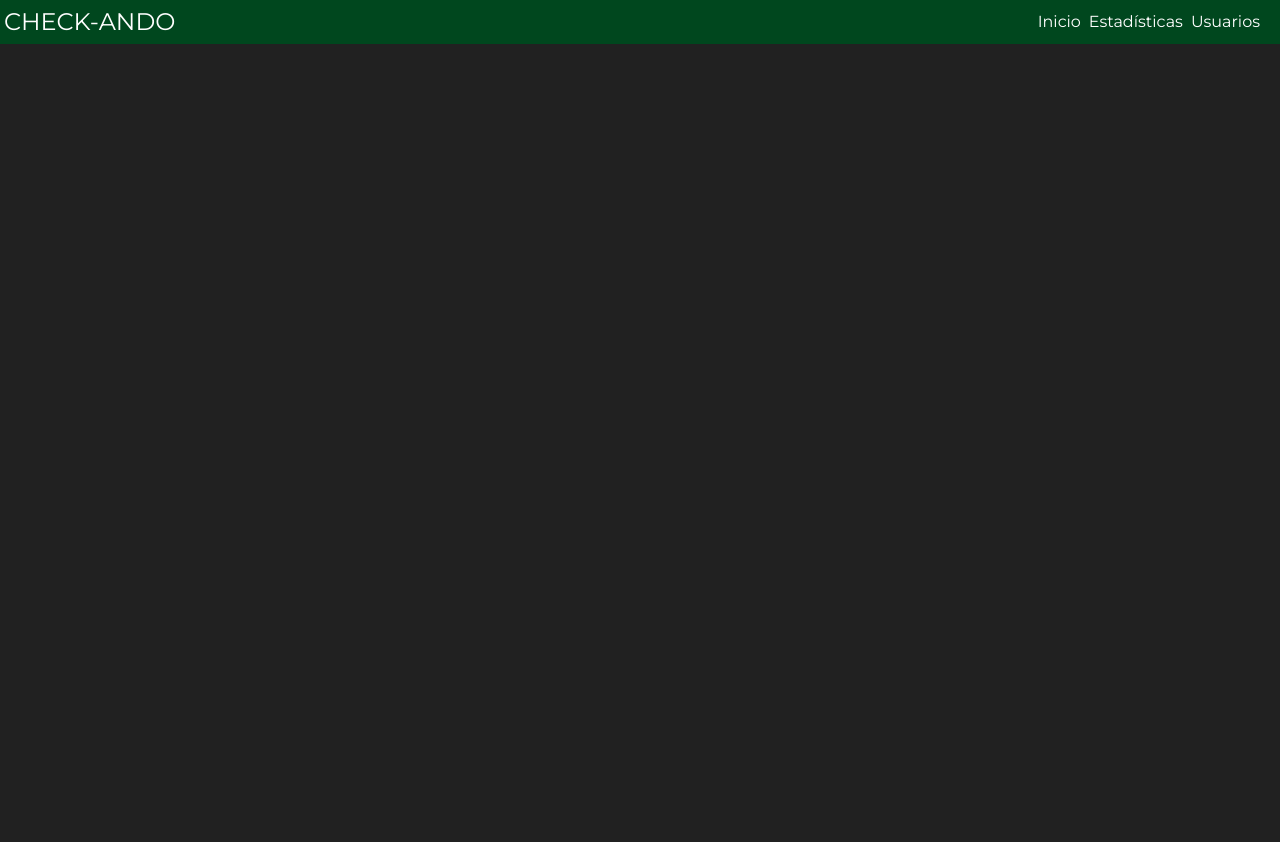
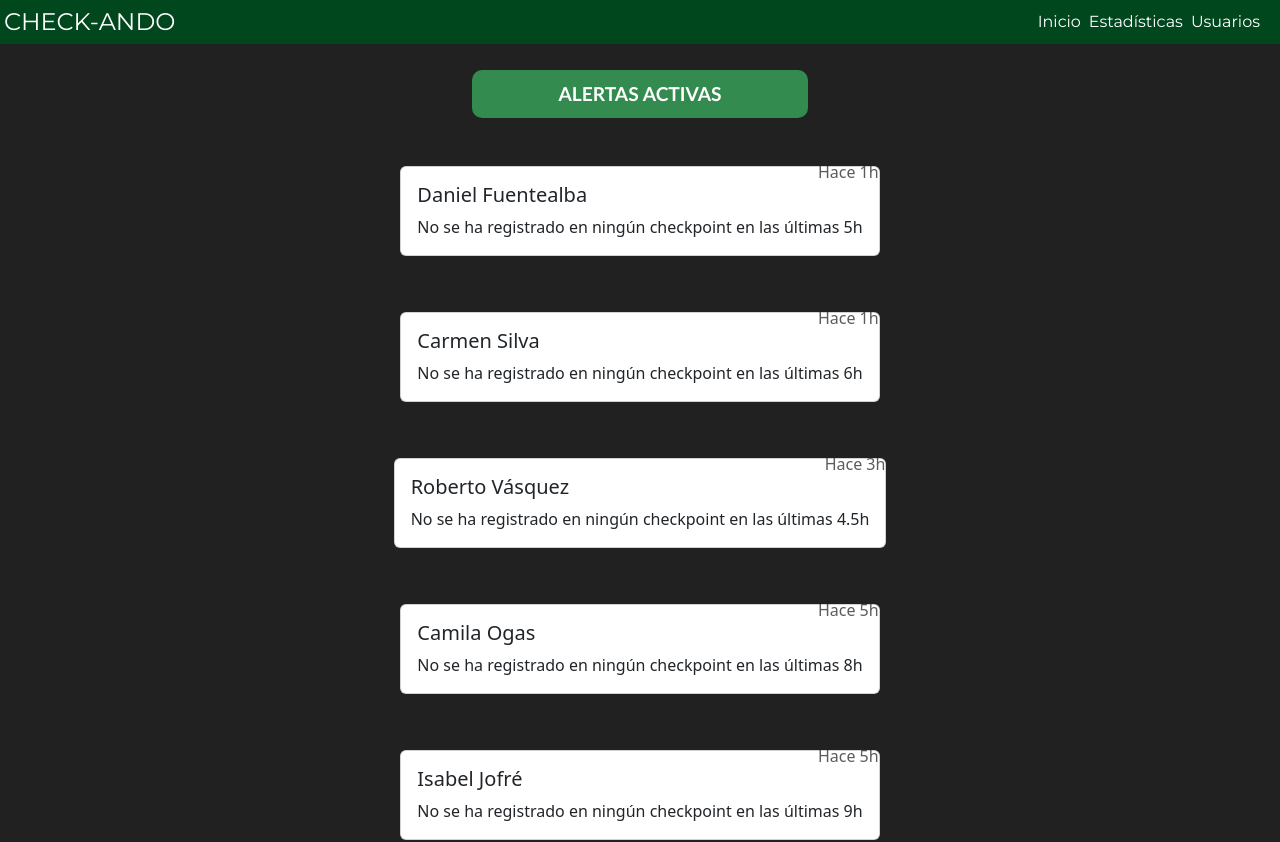
Before and after one commit to mane6867/check-ando-frontend, a React (Vite) app: page /alertas-activas in a window 1280 px wide. Shown: the top 842 px of the page. Before the commit the page ends 800 px from the top, so only its background shows below. Built offline with nearby package versions, Linux system fonts and the light colour scheme.

Commit message:
alertas activas

```diff
--- a/src/common/Routing.jsx
+++ b/src/common/Routing.jsx
@@ -9,6 +9,7 @@ import Login from "../pages/Login/Login.jsx"
 import PerfilUsuario from "../pages/Usuarios/PerfilUsuario/PerfilUsuario"
 import MainPage from "../pages/MainPage/MainPage.jsx"
 import ActividadReciente from "../pages/Actividad/ActividadReciente/ActividadReciente.jsx"
+import AlertasActivas from "../pages/Alertas/AlertasActivas/AlertasActivas"
 
 
 
@@ -26,6 +27,7 @@ export default function Routing() {
             <Route path="/usuarios/:nombre" element = {<PerfilUsuario/>}></Route>
             <Route path= "/main-page" element = {<MainPage/>}></Route>
             <Route path= "/actividad-reciente" element = {<ActividadReciente/>}></Route>
+            <Route path= "/alertas-activas" element = {<AlertasActivas/>}></Route>
         </Routes>
 
         </BrowserRouter>
--- /dev/null
+++ b/src/pages/Alertas/AlertasActivas/AlertasActivas.jsx
@@ -0,0 +1,44 @@
+import './AlertasActivas.css'
+import TarjetaAlerta from '../TarjetaAlerta/TarjetaAlerta.jsx'
+import { useNavigate } from "react-router-dom";
+
+export default function AlertasActivas () {
+    const navigate = useNavigate()
+    const alertas = [
+        {nombre: "Daniel Fuentealba", id: 1, tiempo: "1", alerta: "No se ha registrado en ningún checkpoint en las últimas 5h"},
+        {nombre: "Carmen Silva", id: 2, tiempo: "1", alerta: "No se ha registrado en ningún checkpoint en las últimas 6h"},
+        {nombre: "Roberto Vásquez", id: 3, tiempo: "3", alerta: "No se ha registrado en ningún checkpoint en las últimas 4.5h"},
+        {nombre: "Camila Ogas" , id: 4, tiempo: "5", alerta: "No se ha registrado en ningún checkpoint en las últimas 8h"},
+        {nombre: "Isabel Jofré" , id: 5, tiempo: "5", alerta: "No se ha registrado en ningún checkpoint en las últimas 9h"},
+        {nombre: "Gabriela Pino" , id: 6, tiempo: "8", alerta: "No se ha registrado en ningún checkpoint en las últimas 9h"},
+        {nombre: "Diego Pérez" , id: 7, tiempo: "10", alerta: "No se ha registrado en ningún checkpoint en las últimas 10h"},
+        {nombre: "Cynthia López" , id: 8, tiempo: "12", alerta: "No se ha registrado en ningún checkpoint en las últimas 15h"},
+    ]
+
+    const handleclickvolver = () =>{
+        navigate('/main-page')
+    }
+    return(
+        <div className='container-actividad'>
+            <div className='elementos-actividad'>
+                <div className='container-titulo-actividad'>
+                    <div className='titulo-actividad'>
+                        ALERTAS ACTIVAS
+                    </div>
+                </div>
+                <div className='rectangulos-pequeños'>
+                {alertas.map((alerta) => (
+                <div key={alerta.id} className="column ">
+                    <TarjetaAlerta nombre={alerta.nombre} tiempo={alerta.tiempo} alerta={alerta.alerta}/>
+                </div>
+
+
+            ))}
+
+                </div>
+                <button type="button" class="btn btn-success btn-lg mt-3 mb-5" onClick={handleclickvolver}>Volver</button>
+            </div>
+
+        </div>
+    )
+}
--- /dev/null
+++ b/src/pages/Alertas/TarjetaAlerta/TarjetaAlerta.css
@@ -0,0 +1,5 @@
+.esquina-superior-derecha {
+    position: absolute;
+    top: 0;
+    right: 0;
+}
--- /dev/null
+++ b/src/pages/Alertas/TarjetaAlerta/TarjetaAlerta.jsx
@@ -0,0 +1,21 @@
+import "./TarjetaAlerta.css"
+
+export default function TarjetaAlerta( { nombre, tiempo, alerta } ){
+
+    const tarjetaAlertaStyle = {
+        backgroundColor: "white",
+        width: "18rem",
+    };
+
+    return(
+        <div>
+            <div class="card text-start w-100" style={ tarjetaAlertaStyle }>
+                <div class="card-body">
+                    <h5 class="card-title">{nombre}</h5>
+                    <h6 class="card-subtitle mb-2 text-muted esquina-superior-derecha">Hace {tiempo}h</h6>
+                    <p class="card-text">{alerta}</p>
+                </div>
+            </div>
+        </div>
+    )
+}
--- a/src/pages/MainPage/MainPage.jsx
+++ b/src/pages/MainPage/MainPage.jsx
@@ -9,7 +9,7 @@ export default function MainPage (){
     }
 
     const handleclickalerta = ()=> {
-        navigate('/alertas-recientes')
+        navigate('/alertas-activas')
     }
 
     return(
```
Also changed, not shown: src/pages/Alertas/AlertasActivas/AlertasActivas.css (added).
